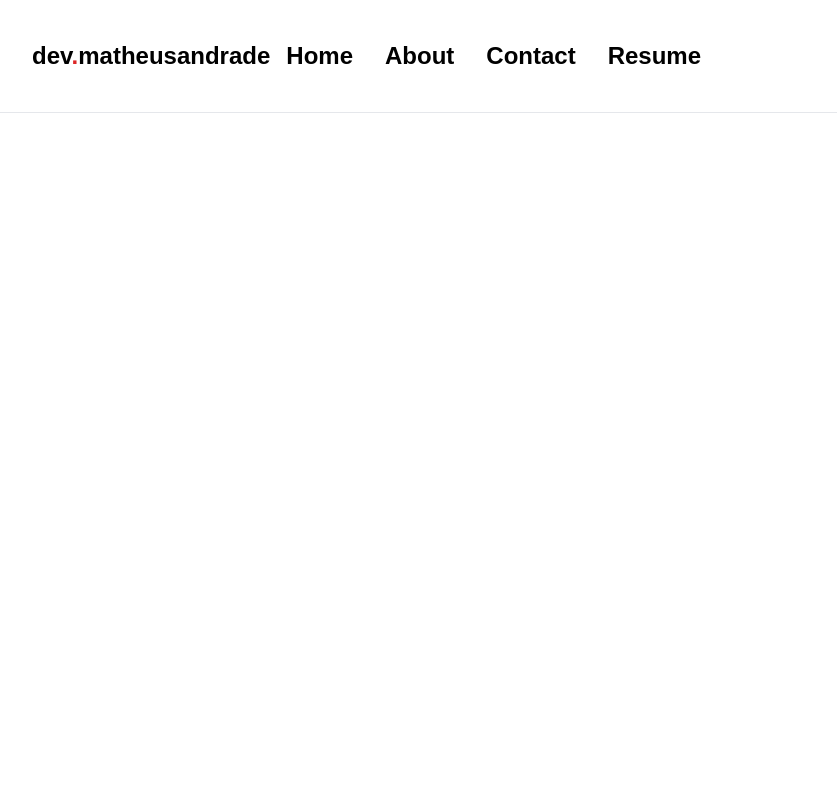
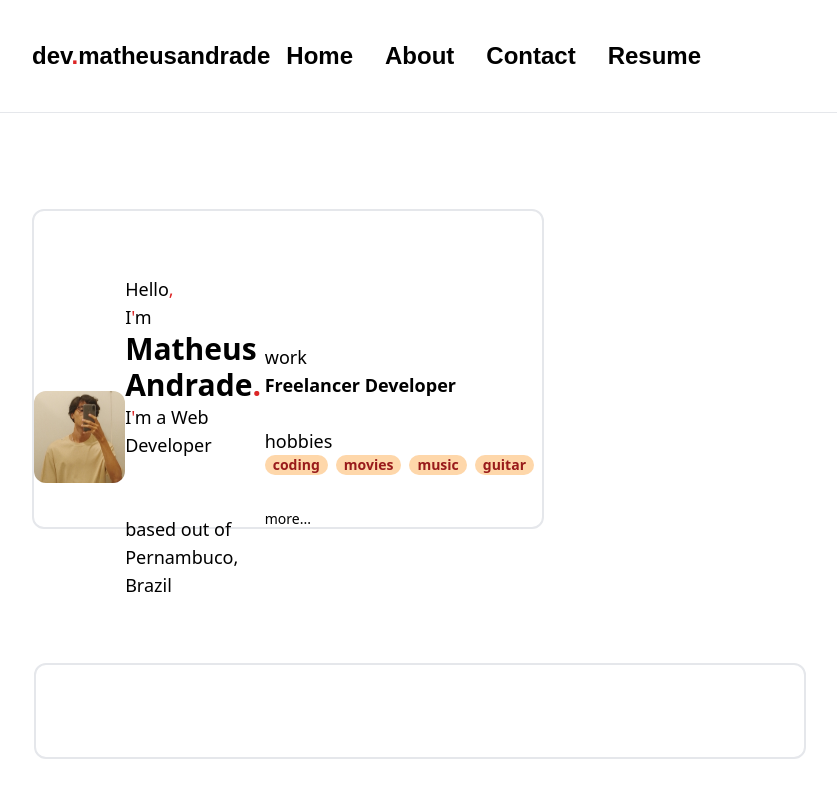
Before and after one commit to matheuslimaandrade/taliyah, a React (Vite) app: page / in a window 1280 px wide. Shown: the top 798 px of the page, without its empty margins (352-1189 px from the left). Built offline with nearby package versions, Linux system fonts and the light colour scheme.

Commit message:
import Hero into app.jsx

```diff
--- a/src/App.jsx
+++ b/src/App.jsx
@@ -1,11 +1,13 @@
 import { } from 'react'
 import './assets/styles/App.css'
 import Header from './layouts/Header/Header'
+import Hero from './layouts/Hero/Hero'
 
 function App() {
   return (
     <>
       <Header/>
+      <Hero/>
     </>
   )
 }
```
